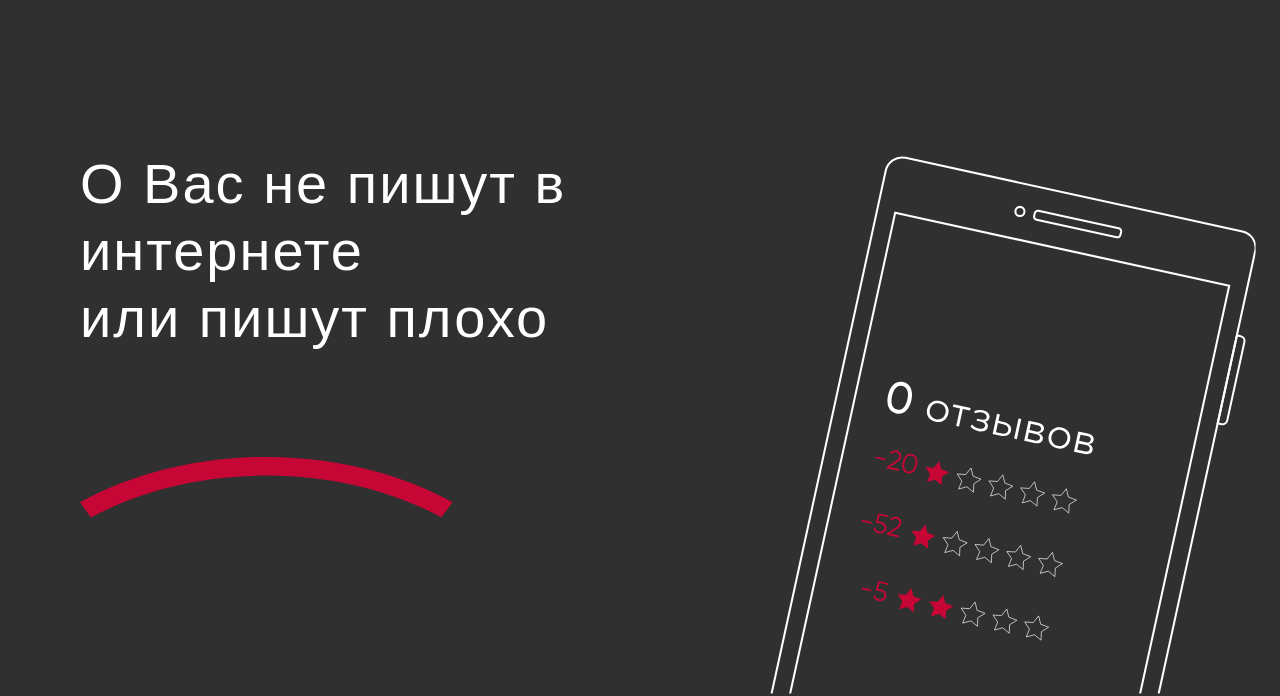
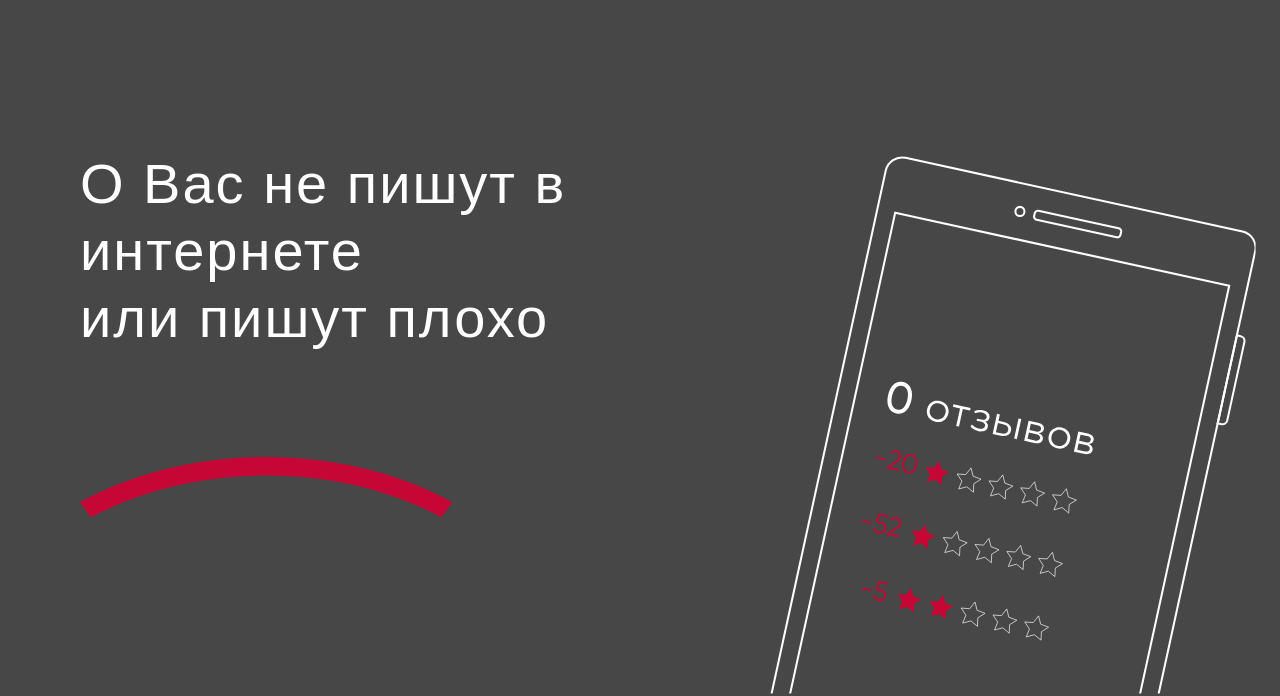
Before and after one commit to sergJess/MelonSerm, a website: page index.html in a window 1280 px wide. Shown: the part 800-1496 px from the top of the page. Drawn offline with Linux system fonts and the light colour scheme; a web font is replaced by a local one.

Commit message:
feat: add new color

```diff
--- a/index.html
+++ b/index.html
@@ -24,7 +24,7 @@
                 </div>
             </div>
         </header>
- <div class="dark-bg">
+ <div class="gray-bg">
      <div class="container slide slide-2 two-column">
 <div class="slide-2-content">
     <p class="slide-2__text">О Вас не пишут в интернете</p>
--- a/scss/abstracts/_variables.scss
+++ b/scss/abstracts/_variables.scss
@@ -2,6 +2,7 @@
 $Font-snow: #ffffff;
 $Font-dark: #000000;
 $Font-red: #C60635;
+$Gray-bg: #484747;
 $Background-dark:#303030;
 
 // fonts
--- a/scss/base/_base.scss
+++ b/scss/base/_base.scss
@@ -71,6 +71,9 @@ li {
 .blood-bg{
     background-color: $Font-red;
 }
+.gray-bg{
+    background-color: $Gray-bg;
+}
 .prime-text{
    color: $Font-dark;
 }
```
Also changed, not shown: css/style.css.
